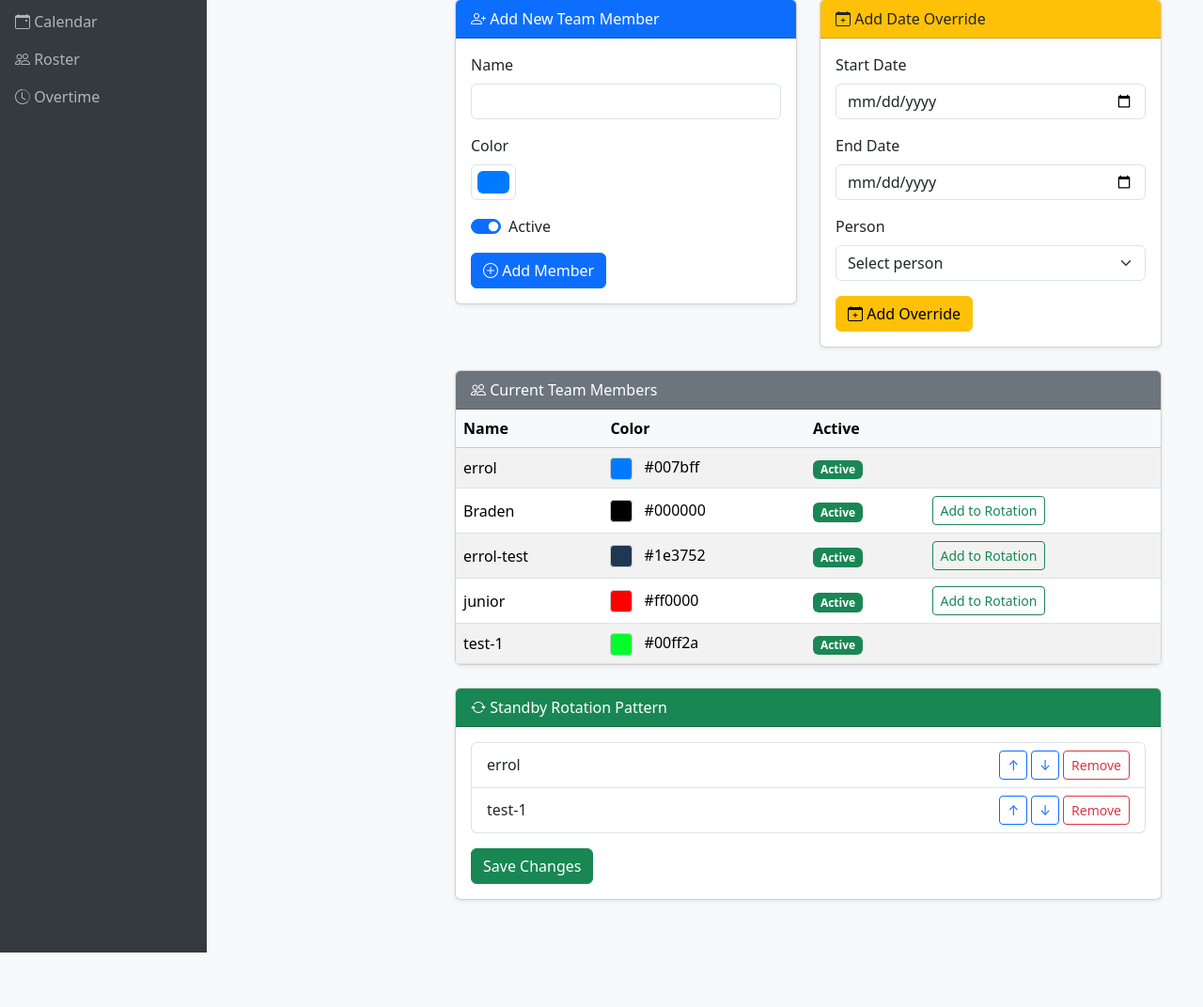
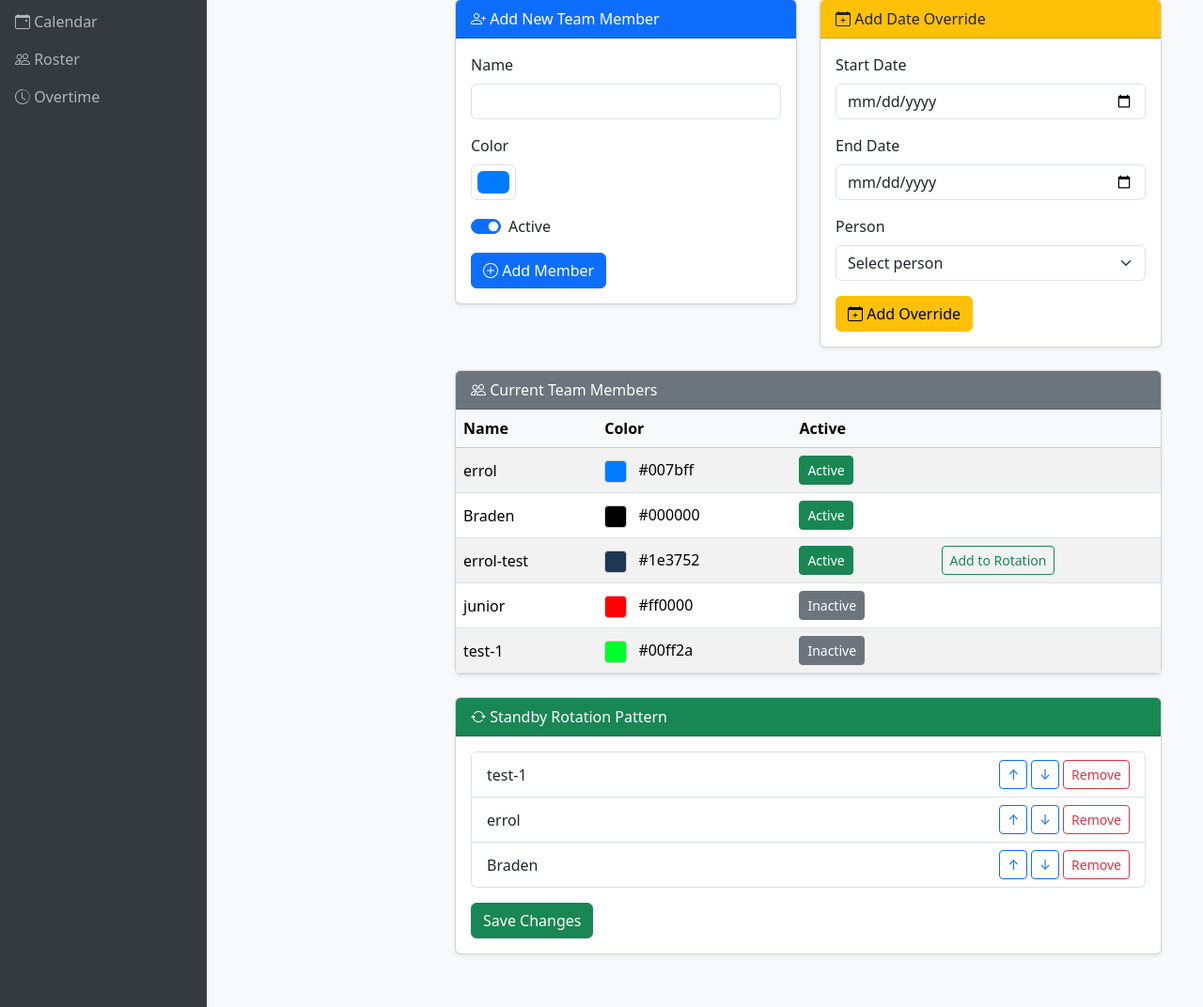
Before and after one commit to heyitskoi/standby-overtime-app, a Flask app: page /roster in a window 1280 px wide. Shown: the part 145-1217 px from the top of the page at 94% size. Before the commit the page ends 1159 px from the top, so only its background shows below. Run offline with Flask 3, Linux system fonts and the light colour scheme.

Commit message:
added inactive toggle for users

```diff
--- a/app.py
+++ b/app.py
@@ -132,6 +132,18 @@ def remove_override():
         flash('Override not found.', 'warning')
     return redirect(url_for('roster'))
 
+@app.route('/roster/toggle_member', methods=['POST'])
+def toggle_member():
+    roster_data = load_roster()
+    name = request.form.get('name')
+    for member in roster_data.get('team_members', []):
+        if member.get('name') == name:
+            member['active'] = not member.get('active', True)
+            break
+    save_roster(roster_data)
+    flash(f'{name} status toggled.', 'success')
+    return redirect(url_for('roster'))
+
 @app.route('/roster/update_rotation', methods=['POST'])
 def update_rotation():
     roster_data = load_roster()
@@ -192,7 +204,7 @@ def overtime():
     now = datetime.now()
     year, month = now.year, now.month
     roster_data = load_roster()
-    team_members = roster_data.get('team_members', [])
+    team_members = [m for m in roster_data.get('team_members', []) if m.get('active', True)]
 
     # For GET
     selected_person = request.args.get('person')
--- a/data/roster.json
+++ b/data/roster.json
@@ -18,17 +18,18 @@
     {
       "name": "junior",
       "color": "#ff0000",
-      "active": true
+      "active": false
     },
     {
       "name": "test-1",
       "color": "#00ff2a",
-      "active": true
+      "active": false
     }
   ],
   "overrides": {},
   "rotation": [
+    "test-1",
     "errol",
-    "test-1"
+    "Braden"
   ]
 }
--- a/templates/roster.html
+++ b/templates/roster.html
@@ -87,11 +87,12 @@
                                 <span class="ms-2">{{ member.color }}</span>
                             </td>
                             <td>
-                                {% if member.active %}
-                                    <span class="badge bg-success">Active</span>
-                                {% else %}
-                                    <span class="badge bg-secondary">Inactive</span>
-                                {% endif %}
+                                <form method="post" action="/roster/toggle_member">
+                                    <input type="hidden" name="name" value="{{ member.name }}">
+                                    <button type="submit" class="btn btn-sm {{ 'btn-success' if member.active else 'btn-secondary' }}">
+                                        {{ 'Active' if member.active else 'Inactive' }}
+                                    </button>
+                                </form>
                             </td>
                             <td>
                                 {% if member.active and member.name not in rotation %}
--- a/utils/rotation_manager.py
+++ b/utils/rotation_manager.py
@@ -9,6 +9,14 @@ def load_roster():
     with open(ROSTER_PATH, 'r') as f:
         return json.load(f)
 
+def is_active(person_name):
+    """Check if a person is active in the roster."""
+    roster_data = load_roster()
+    for member in roster_data.get('team_members', []):
+        if member.get('name') == person_name:
+            return member.get('active', True)
+    return False
+
 def get_standby_person(date: str):
     """
     Get the standby person for a given date (YYYY-MM-DD).
@@ -18,7 +26,11 @@ def get_standby_person(date: str):
     roster = load_roster()
     rotation = roster.get('rotation', [])
     overrides = roster.get('overrides', {})
-    if not rotation:
+
+    # Filter rotation to only include active members
+    active_rotation = [p for p in rotation if is_active(p)]
+
+    if not active_rotation:
         return None
     # Check overrides
     if date in overrides:
@@ -29,8 +41,8 @@ def get_standby_person(date: str):
     d = datetime.strptime(date, '%Y-%m-%d')
     epoch_date = datetime.strptime(epoch, '%Y-%m-%d')
     weeks_since = (d - epoch_date).days // 7
-    idx = weeks_since % len(rotation)
-    return rotation[idx]
+    idx = weeks_since % len(active_rotation)
+    return active_rotation[idx]
 
 def test_rotation_manager():
     """Test function: print standby person for a list of dates."""
```
Also changed, not shown: other parts of templates/roster.html (+1 -1 lines).
